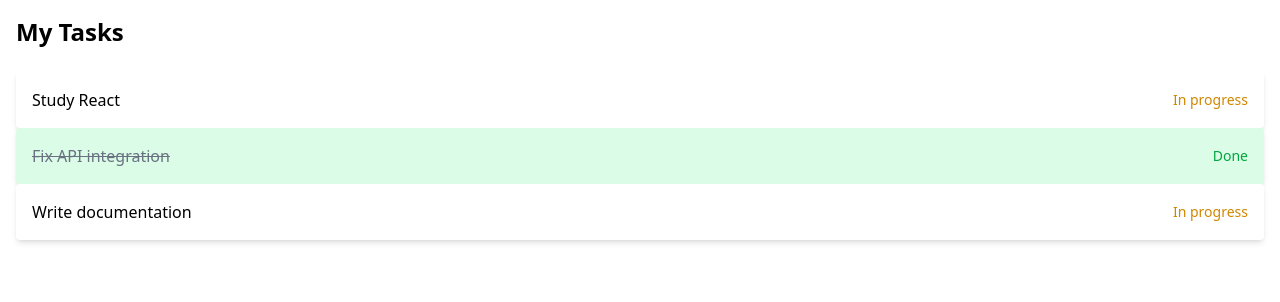
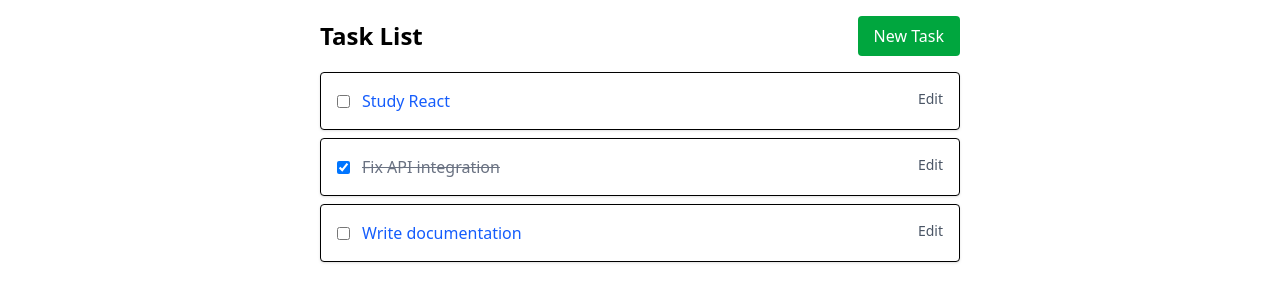
Before and after one commit to edercirino/task-dashboard, a React (Vite) app: page /tasks in a window 1280 px wide. Shown: the top 302 px of the page. Built offline with nearby package versions, Linux system fonts and the light colour scheme.

Commit message:
Update: Task list page with buttons edit and check

```diff
--- a/src/pages/TaskListPage.jsx
+++ b/src/pages/TaskListPage.jsx
@@ -1,39 +1,63 @@
 import React from "react";
+import { Link } from "react-router-dom";
+
+const initialTasks = [
+  { id: 1, title: "Study React", completed: false },
+  { id: 2, title: "Fix API integration", completed: true },
+  { id: 3, title: "Write documentation", completed: false },
+];
 
 const TaskListPage = () => {
-  const tasks = [
-    { id: 1, title: "Study React", completed: false },
-    { id: 2, title: "Fix API integration", completed: true },
-    { id: 3, title: "Write documentation", completed: false },
-  ];
+  const [tasks, setTasks] = React.useState(initialTasks);
+
+  const toggleCompleted = (id) => {
+    setTasks((prevTasks) =>
+      prevTasks.map((task) =>
+        task.id === id ? { ...task, completed: !task.completed } : task
+      )
+    );
+  };
+
   return (
-    <div className="p-4">
-      <h2 className="text-2xl font-bold mb-6">My Tasks</h2>
+    <div className="p-4 max-w-2xl mx-auto">
+      <div className="flex justify-between items-center mb-4">
+        <h1 className="text-2xl font-bold">Task List</h1>
+        <Link
+          to="/tasks/new"
+          className="bg-green-600 text-white px-4 py-2 rounded"
+        >
+          New Task
+        </Link>
+      </div>
 
-      <ul className="spacy-y-4">
+      <ul className="spacy-y-2">
         {tasks.map((task) => (
           <li
             key={task.id}
-            className={`p-4 rounded shadow-md ${
-              task.completed ? "bg-green-100" : "bg-white"
-            }`}
+            className="bg-white border shadow rounded p-4 flex justify-between mb-2"
           >
-            <div className="flex justify-between items-center">
-              <span
-                className={`${
+            <div className="flex items-center gap-3">
+              <input
+                type="checkbox"
+                checked={task.completed}
+                onChange={() => toggleCompleted(task.id)}
+              />
+              <Link
+                to={`/tasks/${task.id}`}
+                className={`text-blue-600 hover:underline ${
                   task.completed ? "line-through text-gray-500" : ""
                 }`}
               >
                 {task.title}
-              </span>
-              <span
-                className={`text-sm ${
-                  task.completed ? "text-green-600" : "text-yellow-600"
-                }`}
-              >
-                {task.completed ? "Done" : "In progress"}
-              </span>
+              </Link>
             </div>
+
+            <Link
+              to={`/tasks/${tasks.id}/edit`}
+              className="text-sm text-gray-600 hover:underline"
+            >
+              Edit
+            </Link>
           </li>
         ))}
       </ul>
```
